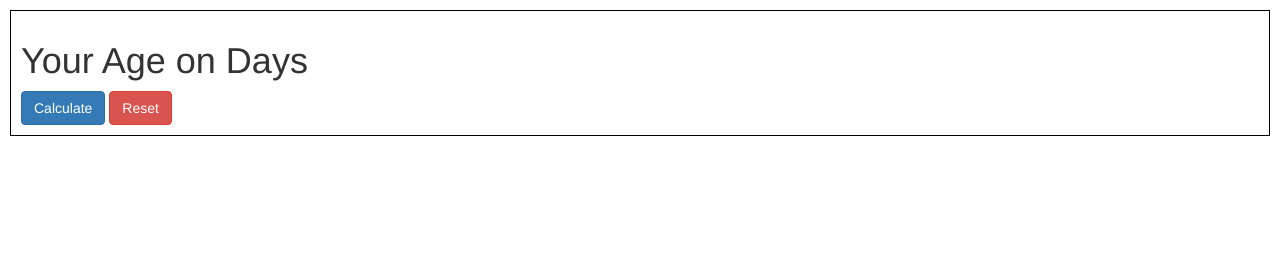
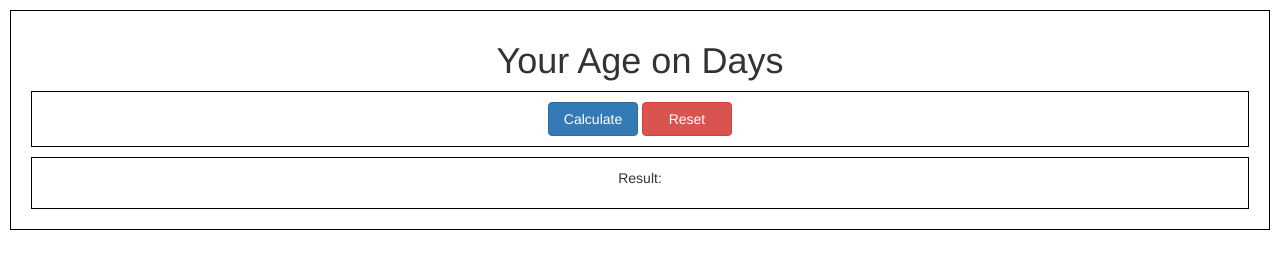
Before and after one commit to K3nn3th3s/AgeOnDays, a plain HTML site: page index.html in a window 1280 px wide. Drawn offline with nearby package versions, Linux system fonts and the light colour scheme.

Commit message:
Updates on JS

```diff
--- a/css/styles.css
+++ b/css/styles.css
@@ -2,4 +2,15 @@
     border: 1px solid black;
     padding: 10px;
     margin: 10px;
+    text-align: center;
 }
+
+.container-2{
+    border: 1px solid black;
+    padding: 10px;
+    margin: 10px;
+}
+
+button{
+    width: 90px;
+}
--- a/index.html
+++ b/index.html
@@ -10,10 +10,15 @@
     <body>
         <div class="container-1">
             <h1>Your Age on Days</h1>
-        <button class="btn btn-primary">Calculate</button>
+            <div class="container-2">
+                <button class="btn btn-primary" onclick="ageInDays()">Calculate</button>
                 <button class="btn btn-danger">Reset</button>
-        <div></div>
             </div>
+            <div class="container-2">
+                <p id="answer">Result:</p>
+            </div>
+        </div>
+
         <script src="script\script.js"></script>
     </body>
 </html>
--- a/script/script.js
+++ b/script/script.js
@@ -1 +1,6 @@
-console.log("Testing");
+
+function ageInDays() {
+    var birthyear = prompt("Please type your Birth year");
+    var ageOnDays = (2021 - birthyear) * 365;
+    document.getElementById("answer").innerHTML = ("Result = " + ageOnDays);
+}
```
Lines whose indentation alone changed are shown as unchanged.
